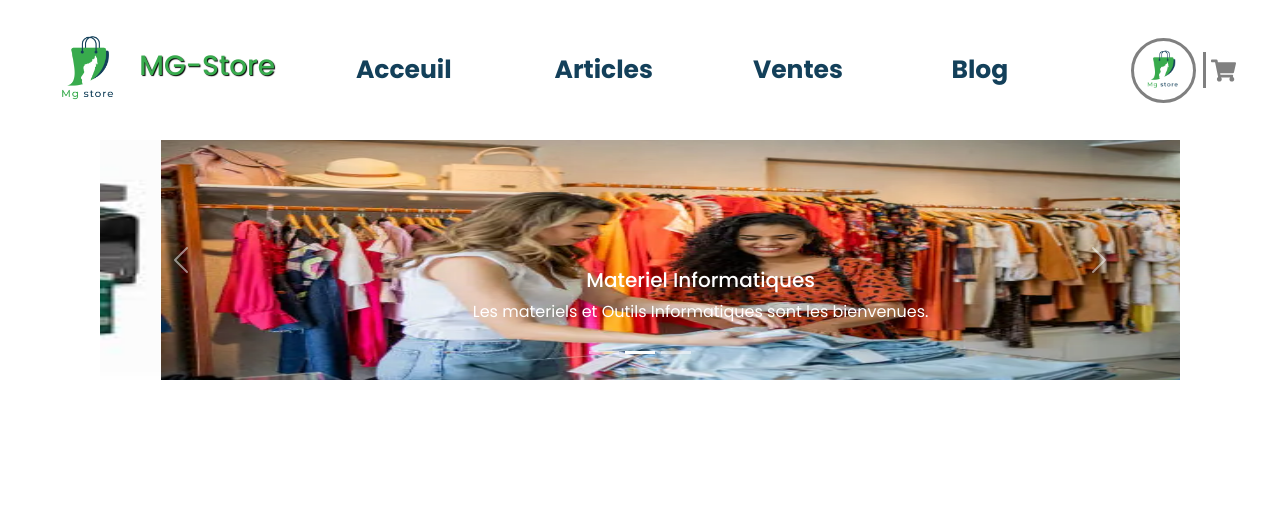
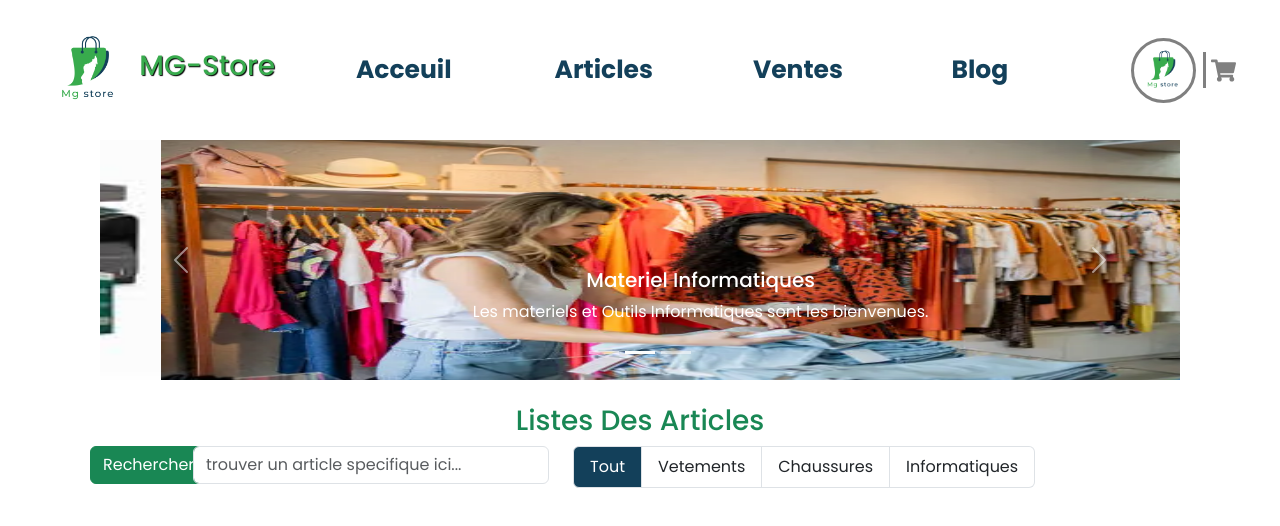
Before and after one commit to Princee04/Mg-Store, a React (Vite) app: page /articles in a window 1280 px wide. Shown: the top 526 px of the page. Built offline with nearby package versions, Linux system fonts and the light colour scheme.

Commit message:
filter and search bar added

```diff
--- a/main.css
+++ b/main.css
@@ -244,3 +244,8 @@ body{
     padding: 0 100px;
     /* border-radius: 5px; */
 }
+
+#active-filtre {
+    background-color: #13405a;
+    color: white;
+}
--- a/src/components/articles/Articles.jsx
+++ b/src/components/articles/Articles.jsx
@@ -1,6 +1,8 @@
 import React from 'react';
 import Header from "../Header/Header"
 import Caroussel from '../caroussel/Caroussel';
+import ListGroup from 'react-bootstrap/ListGroup';
+
 
 
 // import images from '../../../public/images.jpeg'
@@ -13,6 +15,26 @@ const Articles = () => {
             <div className="caroussel-container">
                 <Caroussel />
             </div>
+
+            <div className="container mt-4">
+                <h3 className='text-center text-success'>Listes Des Articles</h3>
+                <div className="row">
+                    <div className="col-1 mx-2"><button className='btn btn-success'>Rechercher</button></div>
+                    <div className="col-4">
+                     <input type="text" className="form-control" placeholder='trouver un article specifique ici...' />
+                    </div>
+                    <div className="col-6">
+                            <ListGroup horizontal>
+
+                            <ListGroup.Item id='active-filtre'>Tout</ListGroup.Item>
+                            <ListGroup.Item>Vetements</ListGroup.Item>
+                            <ListGroup.Item>Chaussures</ListGroup.Item>
+                            <ListGroup.Item>Informatiques</ListGroup.Item>
+                            </ListGroup>
+                    </div>
+                </div>
+
+            </div>
         </div>
     );
 }
```
